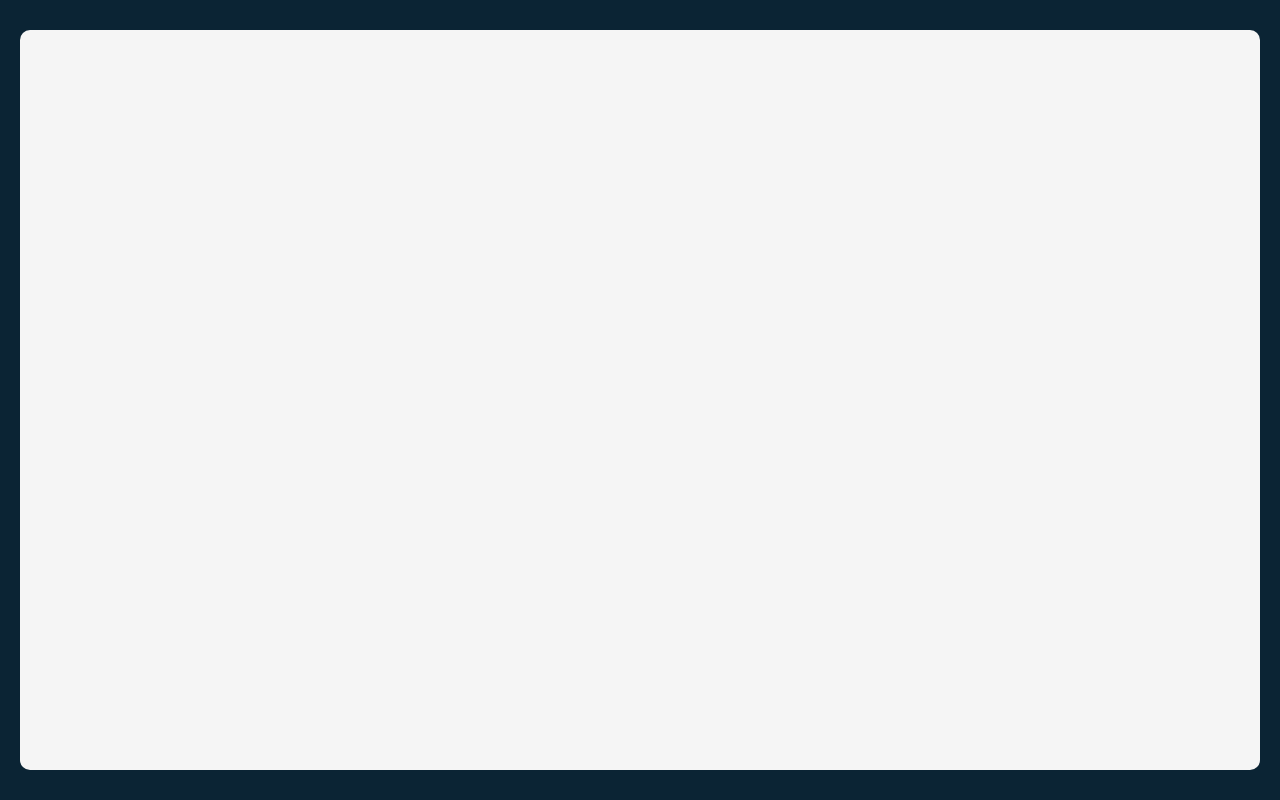
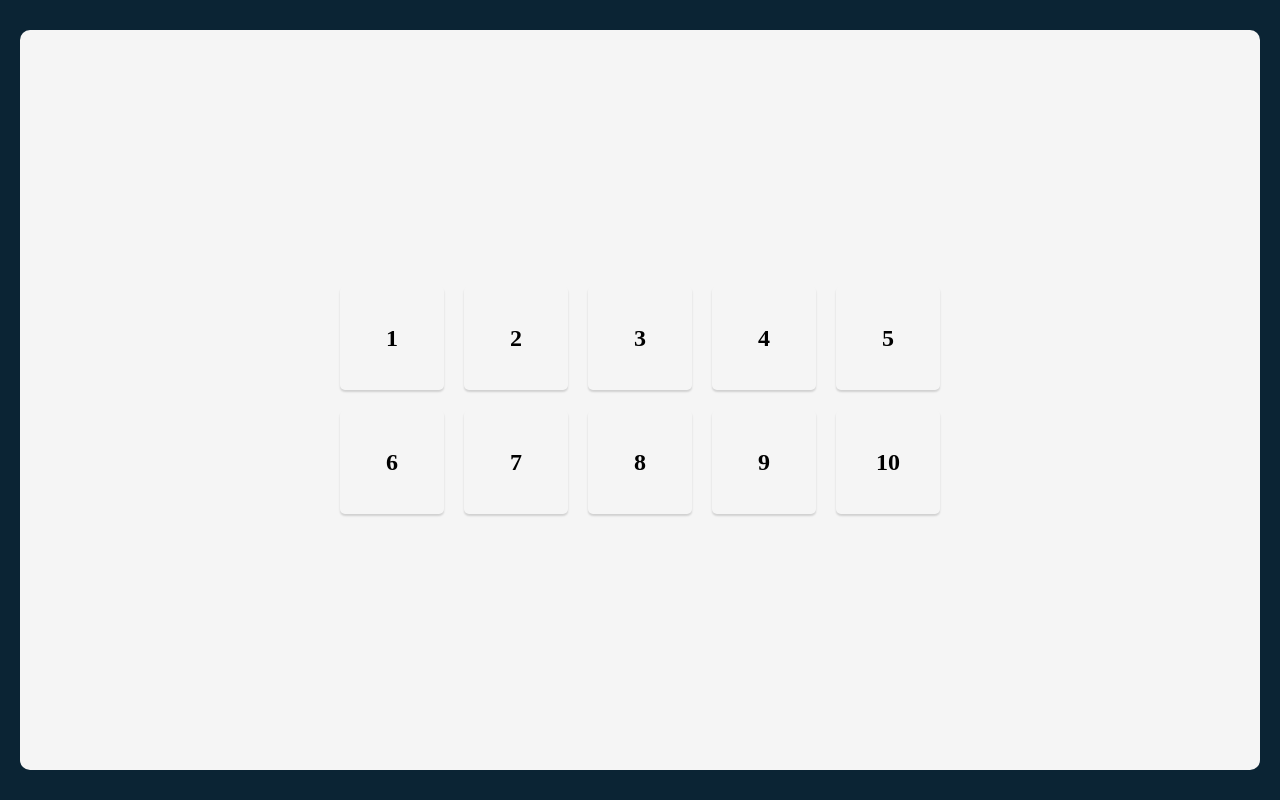
Before and after one commit to LeonardoReisC/react-practice-projects, a React (Vite) app in the folder tenzies-game/: page / in a window 1280 px wide. Built offline with nearby package versions, Linux system fonts and the light colour scheme.

Commit message:
tenzies-game: build die components

```diff
--- a/tenzies-game/src/App.css
+++ b/tenzies-game/src/App.css
@@ -14,4 +14,40 @@ main {
     background-color: #f5f5f5;
     height: calc(100vh - 60px);
     border-radius: 10px;
+    padding: 20px;
+    display: flex;
+    flex-direction: column;
+    align-items: center;
+    justify-content: center;
 }
+
+.main--dice {
+    display: grid;
+    grid-template-columns: repeat(5, 1fr);
+    gap: 20px;
+    width: 100%;
+    max-width: 600px;
+}
+
+.die {
+    flex: 1;
+    position: relative;
+    box-shadow: 0px 2px 2px rgba(0, 0, 0, 0.15);
+    border-radius: 5px;
+    cursor: pointer;
+}
+
+.die::before {
+    content: "";
+    display: block;
+    padding-top: 100%;
+}
+
+.die--value {
+    position: absolute;
+    top: 50%;
+    left: 50%;
+    transform: translate(-50%, -50%);
+    margin: 0;
+    font-size: 1.5rem;
+}
--- a/tenzies-game/src/App.jsx
+++ b/tenzies-game/src/App.jsx
@@ -1,8 +1,24 @@
 import React from "react";
+import Die from "./components/Die";
 import "./App.css";
 
 function App() {
-    return <main></main>;
+    return (
+        <main>
+            <div className="main--dice">
+                <Die value={1} />
+                <Die value={2} />
+                <Die value={3} />
+                <Die value={4} />
+                <Die value={5} />
+                <Die value={6} />
+                <Die value={7} />
+                <Die value={8} />
+                <Die value={9} />
+                <Die value={10} />
+            </div>
+        </main>
+    );
 }
 
 export default App;
--- /dev/null
+++ b/tenzies-game/src/components/Die.jsx
@@ -0,0 +1,9 @@
+import React from "react";
+
+export default function Die({ value }) {
+    return (
+        <div className="die">
+            <h2 className="die--value">{value}</h2>
+        </div>
+    );
+}
```
